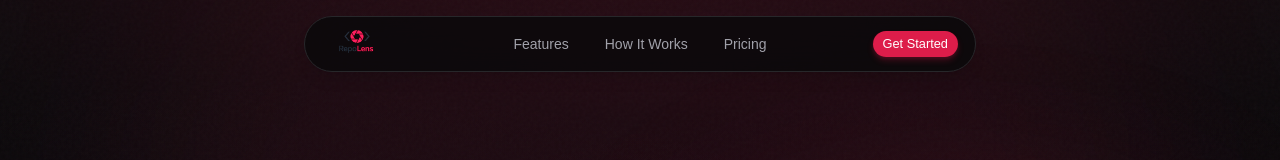
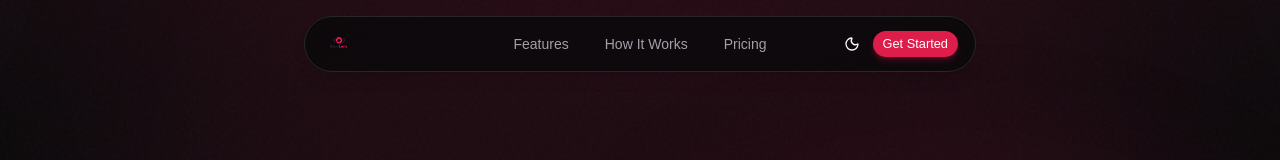
Before and after one commit to ankitbareth-dev/repolens, a Next.js app: page / in a window 1280 px wide. Shown: the top 160 px of the page. Built offline with nearby package versions, Linux system fonts and the light colour scheme; a web font is replaced by a local one.

Commit message:
feat(Navbar): add theme toggle buuton

```diff
--- a/app/layout.tsx
+++ b/app/layout.tsx
@@ -2,8 +2,9 @@ import type { Metadata } from "next";
 import { Aldrich, Geist } from "next/font/google";
 import "./globals.css";
 import { cn } from "@/lib/utils";
+import { ThemeProvider } from "next-themes";
 
-const geist = Geist({subsets:['latin'],variable:'--font-sans'});
+const geist = Geist({ subsets: ["latin"], variable: "--font-sans" });
 
 const aladin = Aldrich({
   subsets: ["latin"],
@@ -22,8 +23,21 @@ export default function RootLayout({
   children: React.ReactNode;
 }) {
   return (
-    <html lang="en" className={cn("dark", "font-sans", geist.variable)}>
-      <body className={`${aladin.className} antialiased`}>{children}</body>
+    <html
+      lang="en"
+      className={cn("font-sans", geist.variable)}
+      suppressHydrationWarning
+    >
+      <body className={`${aladin.className} antialiased`}>
+        <ThemeProvider
+          attribute="class"
+          defaultTheme="dark"
+          enableSystem
+          disableTransitionOnChange
+        >
+          {children}
+        </ThemeProvider>
+      </body>
     </html>
   );
 }
--- a/components/Navbar.tsx
+++ b/components/Navbar.tsx
@@ -6,6 +6,7 @@ import { Menu, X } from "lucide-react";
 import Link from "next/link";
 import Image from "next/image";
 import { Button } from "@/components/ui/button";
+import ThemeToggle from "@/components/ThemeToggle";
 import Logo from "@/assets/app-logo.png";
 
 const navLinks = [
@@ -27,12 +28,12 @@ export default function Navbar() {
           "relative flex items-center justify-between w-full max-w-2xl h-14 px-4 rounded-full border transition-all duration-300 bg-background/80 border-border shadow-lg backdrop-blur-xl",
         )}
       >
-        {/* Logo Section - Updated */}
+        {/* Logo Section */}
         <Link href="/" className="flex items-center z-20">
           <Image
             src={Logo}
             alt="RepoLens Logo"
-            className="h-18 w-auto"
+            className="h-9 w-auto" // Kept standard height to fit navbar
             priority
           />
         </Link>
@@ -43,7 +44,10 @@ export default function Navbar() {
             <Link
               key={link.name}
               href={link.href}
-              className="px-4 py-2 text-sm text-muted-foreground hover:text-foreground transition-colors rounded-full hover:bg-muted/50"
+              className={cn(
+                "flex items-center justify-center h-8 px-4 text-sm font-medium rounded-full transition-all duration-200",
+                "text-muted-foreground hover:text-primary-foreground hover:bg-primary",
+              )}
             >
               {link.name}
             </Link>
@@ -51,7 +55,8 @@ export default function Navbar() {
         </div>
 
         {/* Right Side Actions */}
-        <div className="flex items-center gap-2 z-20">
+        <div className="flex items-center gap-1 z-20">
+          <ThemeToggle />
           <Button
             size="sm"
             className="rounded-full bg-primary text-primary-foreground hover:bg-primary/90 shadow-md shadow-primary/20"
@@ -62,7 +67,7 @@ export default function Navbar() {
           {/* Mobile Menu Trigger */}
           <button
             onClick={() => setIsMobileMenuOpen(!isMobileMenuOpen)}
-            className="md:hidden ml-2 p-2 text-muted-foreground"
+            className="md:hidden ml-1 p-2 text-muted-foreground"
           >
             {isMobileMenuOpen ? (
               <X className="w-5 h-5" />
@@ -95,9 +100,10 @@ export default function Navbar() {
                 </Link>
               ))}
               <hr className="border-border my-2" />
-              <Button variant="ghost" className="w-full justify-start">
-                Sign In
-              </Button>
+              <div className="flex items-center justify-between px-2 py-2">
+                <span className="text-sm text-muted-foreground">Theme</span>
+                <ThemeToggle />
+              </div>
               <Button className="w-full bg-primary">Get Started</Button>
             </div>
           </motion.div>
--- /dev/null
+++ b/components/ThemeToggle.tsx
@@ -0,0 +1,36 @@
+"use client";
+
+import { Moon, Sun } from "lucide-react";
+import { useTheme } from "next-themes";
+import { Button } from "@/components/ui/button";
+import { useEffect, useState } from "react";
+
+export default function ThemeToggle() {
+  const { theme, setTheme } = useTheme();
+  const [mounted, setMounted] = useState(false);
+
+  useEffect(() => {
+    setMounted(true);
+  }, []);
+
+  if (!mounted) {
+    return (
+      <Button variant="ghost" size="icon" className="h-8 w-8">
+        <span className="sr-only">Toggle theme</span>
+      </Button>
+    );
+  }
+
+  return (
+    <Button
+      variant="ghost"
+      size="icon"
+      className="h-8 w-8 rounded-full"
+      onClick={() => setTheme(theme === "dark" ? "light" : "dark")}
+    >
+      <Sun className="h-4 w-4 rotate-0 scale-100 transition-all dark:-rotate-90 dark:scale-0" />
+      <Moon className="absolute h-4 w-4 rotate-90 scale-0 transition-all dark:rotate-0 dark:scale-100" />
+      <span className="sr-only">Toggle theme</span>
+    </Button>
+  );
+}
--- a/package.json
+++ b/package.json
@@ -14,6 +14,7 @@
     "framer-motion": "^12.35.2",
     "lucide-react": "^0.577.0",
     "next": "16.1.6",
+    "next-themes": "^0.4.6",
     "radix-ui": "^1.4.3",
     "react": "19.2.3",
     "react-dom": "19.2.3",
```
Also changed, not shown: 1 other file (tests, documents, lock files or other folders).
